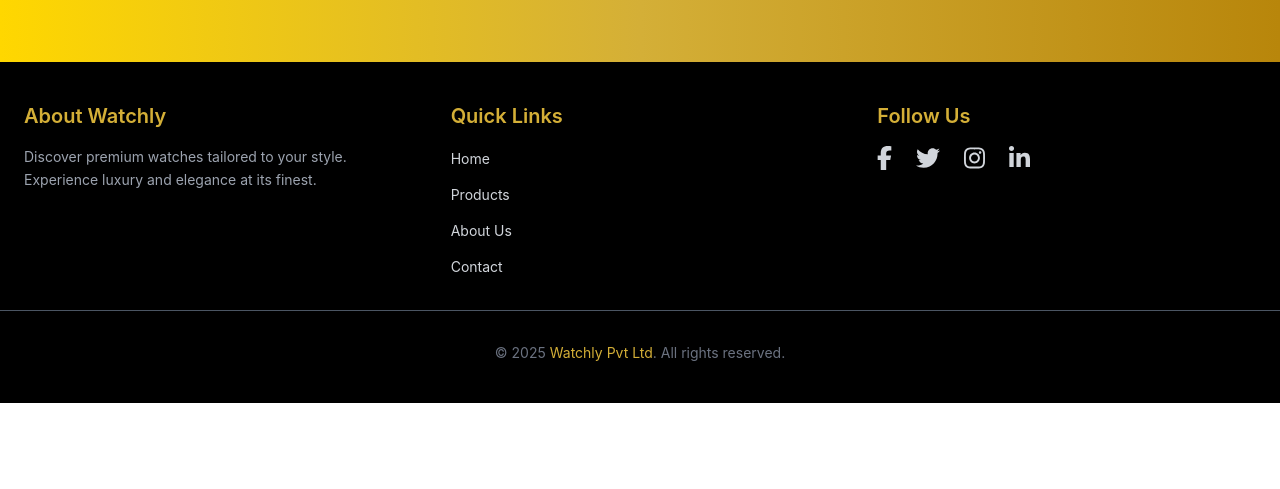
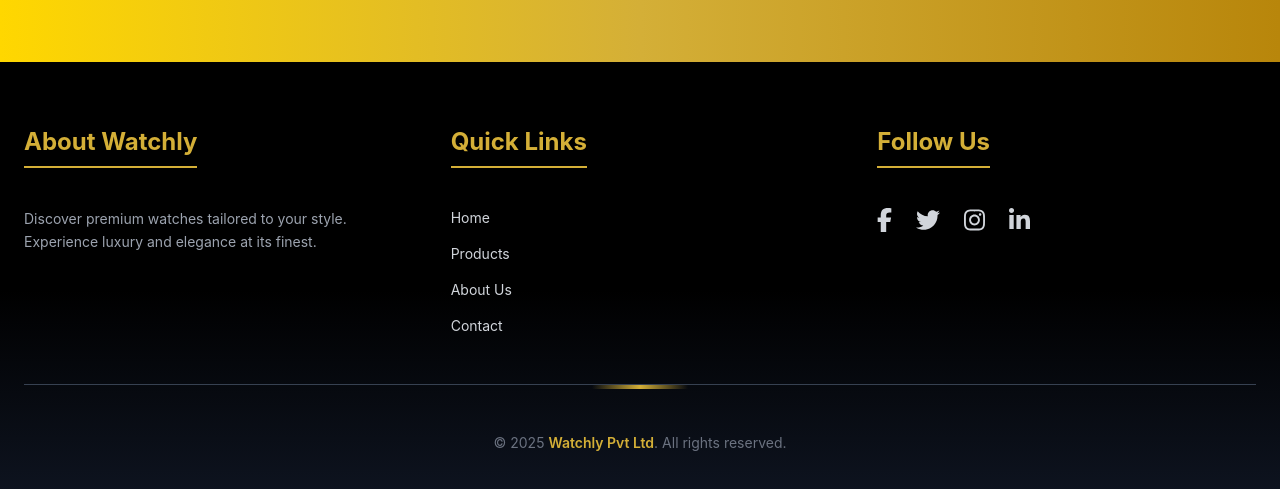
Before and after one commit to Soumyodeep-Dey/WatchLy, a React (Vite) app in the folder frontend/watchly/: page / in a window 1280 px wide. Shown: the part 1296-1785 px from the top of the page. Before the commit the page ends 1699 px from the top, so only its background shows below. Built offline with nearby package versions, Linux system fonts and the light colour scheme; no server answers.

Commit message:
css upgradation

```diff
--- a/frontend/watchly/src/components/Footer.jsx
+++ b/frontend/watchly/src/components/Footer.jsx
@@ -4,37 +4,61 @@ import { faFacebookF, faTwitter, faInstagram, faLinkedinIn } from '@fortawesome/
 
 const Footer = () => {
     return (
-        <footer className="bg-black text-white py-10">
-            <div className="max-w-7xl mx-auto px-6 grid grid-cols-1 sm:grid-cols-2 lg:grid-cols-3 gap-12">
+        <footer className="bg-black text-white py-16 relative">
+            {/* Background gradient overlay */}
+            <div className="absolute inset-0 bg-gradient-to-b from-black via-black to-gray-900 opacity-90"></div>
+
+            <div className="max-w-7xl mx-auto px-6 relative z-10">
+                <div className="grid grid-cols-1 sm:grid-cols-2 lg:grid-cols-3 gap-12">
                     {/* About Section */}
-                <div>
-                    <h3 className="text-xl font-semibold mb-4 text-gold">About Watchly</h3>
-                    <p className="text-sm text-gray-400 leading-relaxed">
+                    <div className="transform hover:scale-105 transition-transform duration-300">
+                        <h3 className="text-2xl font-bold mb-6 text-gold border-b-2 border-gold pb-2 inline-block">
+                            About Watchly
+                        </h3>
+                        <p className="text-sm text-gray-400 leading-relaxed mt-4">
                             Discover premium watches tailored to your style. Experience luxury and elegance at its finest.
                         </p>
                     </div>
 
                     {/* Quick Links */}
                     <div>
-                    <h3 className="text-xl font-semibold mb-4 text-gold">Quick Links</h3>
-                    <ul className="space-y-3">
+                        <h3 className="text-2xl font-bold mb-6 text-gold border-b-2 border-gold pb-2 inline-block">
+                            Quick Links
+                        </h3>
+                        <ul className="space-y-4 mt-4">
                             <li>
-                            <Link to="/" className="text-sm text-gray-300 hover:text-gold transition">
+                                <Link
+                                    to="/"
+                                    className="text-sm text-gray-300 hover:text-gold transition-all duration-300 flex items-center group"
+                                >
+                                    <span className="w-0 group-hover:w-2 h-0.5 bg-gold mr-0 group-hover:mr-2 transition-all duration-300"></span>
                                     Home
                                 </Link>
                             </li>
                             <li>
-                            <Link to="/products" className="text-sm text-gray-300 hover:text-gold transition">
+                                <Link
+                                    to="/products"
+                                    className="text-sm text-gray-300 hover:text-gold transition-all duration-300 flex items-center group"
+                                >
+                                    <span className="w-0 group-hover:w-2 h-0.5 bg-gold mr-0 group-hover:mr-2 transition-all duration-300"></span>
                                     Products
                                 </Link>
                             </li>
                             <li>
-                            <Link to="/about" className="text-sm text-gray-300 hover:text-gold transition">
+                                <Link
+                                    to="/about"
+                                    className="text-sm text-gray-300 hover:text-gold transition-all duration-300 flex items-center group"
+                                >
+                                    <span className="w-0 group-hover:w-2 h-0.5 bg-gold mr-0 group-hover:mr-2 transition-all duration-300"></span>
                                     About Us
                                 </Link>
                             </li>
                             <li>
-                            <Link to="/contact" className="text-sm text-gray-300 hover:text-gold transition">
+                                <Link
+                                    to="/contact"
+                                    className="text-sm text-gray-300 hover:text-gold transition-all duration-300 flex items-center group"
+                                >
+                                    <span className="w-0 group-hover:w-2 h-0.5 bg-gold mr-0 group-hover:mr-2 transition-all duration-300"></span>
                                     Contact
                                 </Link>
                             </li>
@@ -43,14 +67,16 @@ const Footer = () => {
 
                     {/* Social Media Links */}
                     <div>
-                    <h3 className="text-xl font-semibold mb-4 text-gold">Follow Us</h3>
-                    <ul className="flex space-x-6">
+                        <h3 className="text-2xl font-bold mb-6 text-gold border-b-2 border-gold pb-2 inline-block">
+                            Follow Us
+                        </h3>
+                        <ul className="flex space-x-6 mt-4">
                             <li>
                                 <a
                                     href="https://www.facebook.com"
                                     target="_blank"
                                     rel="noopener noreferrer"
-                                className="text-gray-300 hover:text-blue-500 transition"
+                                    className="text-gray-300 hover:text-blue-500 transition-all duration-300 transform hover:scale-110"
                                 >
                                     <FontAwesomeIcon icon={faFacebookF} className="text-2xl" />
                                 </a>
@@ -60,7 +86,7 @@ const Footer = () => {
                                     href="https://www.twitter.com"
                                     target="_blank"
                                     rel="noopener noreferrer"
-                                className="text-gray-300 hover:text-blue-400 transition"
+                                    className="text-gray-300 hover:text-blue-400 transition-all duration-300 transform hover:scale-110"
                                 >
                                     <FontAwesomeIcon icon={faTwitter} className="text-2xl" />
                                 </a>
@@ -70,7 +96,7 @@ const Footer = () => {
                                     href="https://www.instagram.com"
                                     target="_blank"
                                     rel="noopener noreferrer"
-                                className="text-gray-300 hover:text-pink-500 transition"
+                                    className="text-gray-300 hover:text-pink-500 transition-all duration-300 transform hover:scale-110"
                                 >
                                     <FontAwesomeIcon icon={faInstagram} className="text-2xl" />
                                 </a>
@@ -80,7 +106,7 @@ const Footer = () => {
                                     href="https://www.linkedin.com"
                                     target="_blank"
                                     rel="noopener noreferrer"
-                                className="text-gray-300 hover:text-blue-600 transition"
+                                    className="text-gray-300 hover:text-blue-600 transition-all duration-300 transform hover:scale-110"
                                 >
                                     <FontAwesomeIcon icon={faLinkedinIn} className="text-2xl" />
                                 </a>
@@ -90,13 +116,15 @@ const Footer = () => {
                 </div>
 
                 {/* Divider */}
-            <div className="my-8 border-t border-gray-600"></div>
+                <div className="my-12 border-t border-gray-700 relative">
+                    <div className="absolute top-0 left-1/2 transform -translate-x-1/2 w-24 h-1 bg-gradient-to-r from-transparent via-gold to-transparent"></div>
+                </div>
 
                 {/* Copyright */}
                 <div className="text-center text-sm text-gray-500">
-                © {new Date().getFullYear()} <span className="text-gold">Watchly Pvt Ltd</span>. All rights reserved.
+                    © {new Date().getFullYear()} <span className="text-gold font-semibold">Watchly Pvt Ltd</span>. All rights reserved.
                 </div>
-
+            </div>
         </footer>
     );
 };
```
Lines whose indentation alone changed are shown as unchanged.
